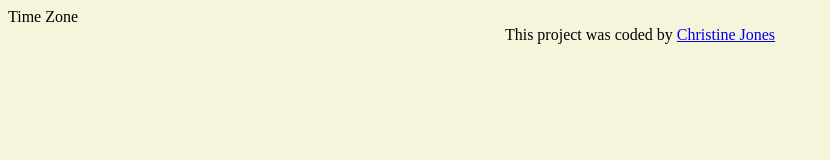
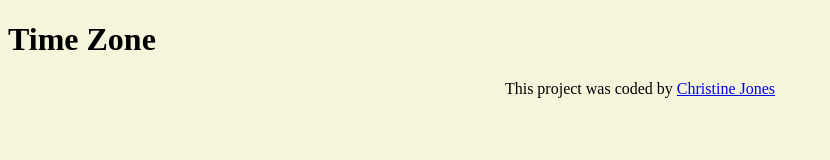
Before and after one commit to itsmechrissyj/Plus-homework-week-2, a plain HTML site: page index.html in a window 1280 px wide. Shown: the whole page, without its empty margins (0-830 px from the left). Drawn offline with Linux system fonts and the light colour scheme.

Commit message:
Update index.html

```diff
--- a/index.html
+++ b/index.html
@@ -8,7 +8,10 @@
     <title>World Clock - Christine Jones</title>
   </head>
   <body>
-    Time Zone
+    <h1>Time Zone</h1>
+
+    <div class="container"></div>
+
     <footer>
       This project was coded by
       <a
```
